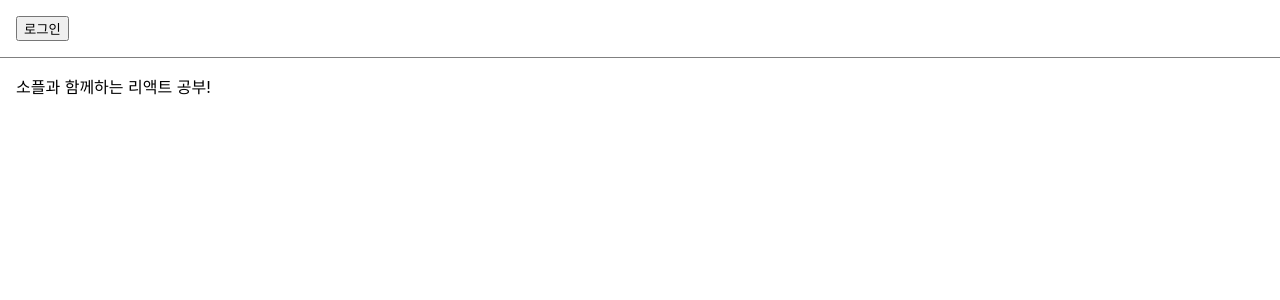
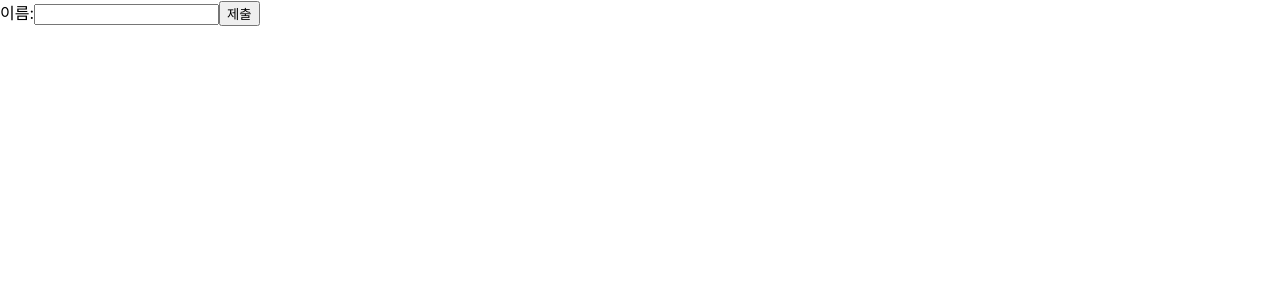
Before and after one commit to JinHeeDo-prog/23-react1, a React (Create React App) app: page / in a window 1280 px wide. Shown: the top 300 px of the page. Built offline with nearby package versions, Linux system fonts and the light colour scheme.

Commit message:
class 11 week

```diff
--- /dev/null
+++ b/src/chapter_10/AttendanceBook.jsx
@@ -0,0 +1,31 @@
+import React from "react";
+
+const students = [
+  {
+    id : 1,
+    name: "Inje",
+  },
+  {
+    id : 2,
+    name: "Steve",
+  },
+  {
+    id : 3,
+    name:"Bill",
+  },
+  {
+    id : 4,
+    name:"Jeff"
+  },
+];
+function AttendanceBook(props){
+  return (
+    <ul>
+      {students.map((student) => {
+        return <li key = {student.id}>{student.name}</li>
+      })}
+    </ul>
+  );
+}
+
+export default AttendanceBook;
--- /dev/null
+++ b/src/chapter_11/SIgnUp.jsx
@@ -0,0 +1,25 @@
+import React, {useState} from "react";
+
+function SignUp(props){
+  const [name,setName] = useState("");
+  const handleChangeName = (event) =>{
+    setName(event.target.value);
+  };
+
+  const handelSubmit = (event) => {
+    alert(`이름 : ${name}`);
+    event.preventDefault();
+  };
+
+  return (
+    <form onSubmit={handelSubmit}>
+      <label>
+        이름:
+        <input type="text" value={name} onChange={handleChangeName}/>
+
+      </label>
+      <button type="submit">제출</button>
+    </form>
+  )
+}
+export default SignUp;
--- a/src/index.js
+++ b/src/index.js
@@ -13,10 +13,13 @@ import Accomodate from './chapter_07/Accomodate';
 import FruitList from './midterm/FruitList';
 import ConfirmButton from './chapter_08/ConfirmButton';
 import LandingPage from './chapter_09/LandingPage';
+//import AttendanceBook from './chapter_10/AttendanceBook';
+import SignUp from './chapter_11/SIgnUp';
+
 const root = ReactDOM.createRoot(document.getElementById('root'));
 root.render(
   <React.StrictMode>
-    <LandingPage  />
+    <SignUp />
   </React.StrictMode>
 );
 
```
Also changed, not shown: 1 other file (tests, documents, lock files or other folders).
